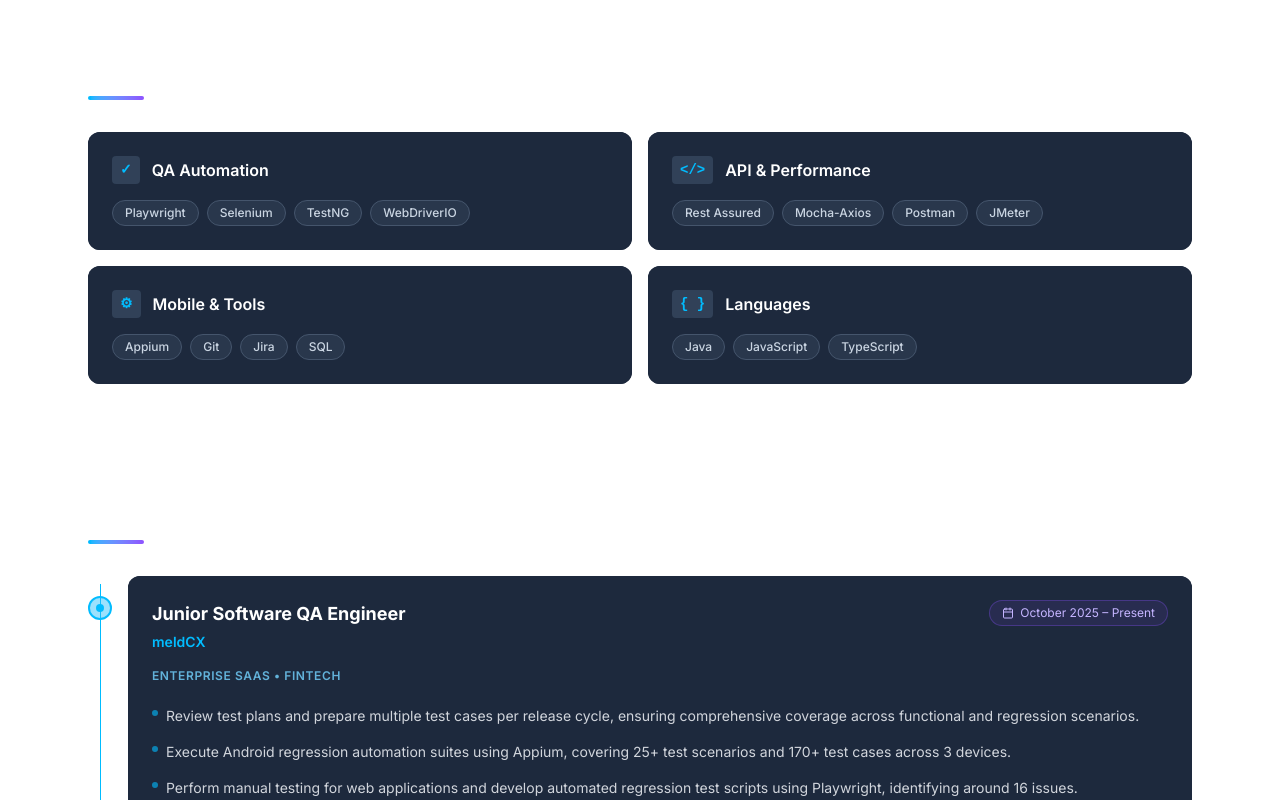
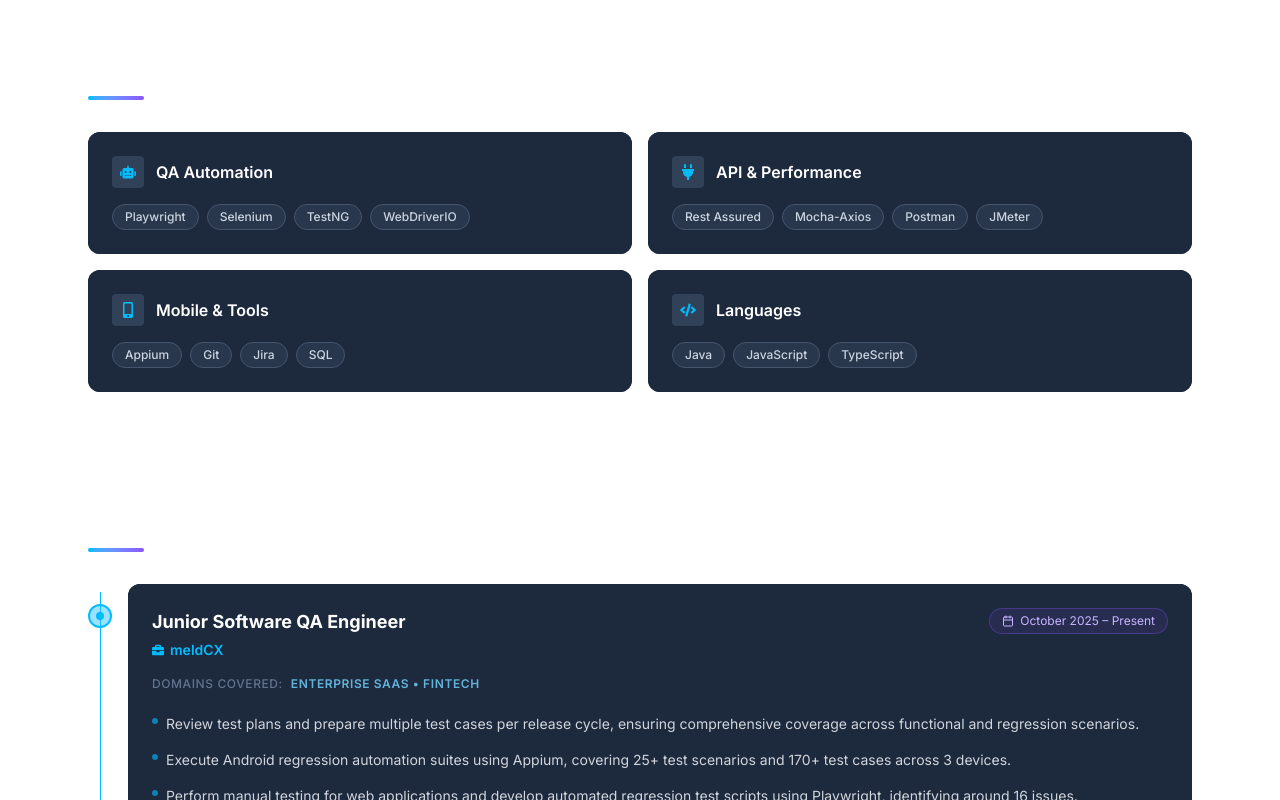
Before and after one commit to tanjidhasan41/tanjid-portfolio, a Next.js app: page / in a window 1280 px wide. Shown: the part 1120-1920 px from the top of the page. Built offline with nearby package versions, Linux system fonts and the light colour scheme.

Commit message:
Update Experience.tsx

```diff
--- a/app/globals.css
+++ b/app/globals.css
@@ -123,7 +123,7 @@ section[id] {
 @keyframes spin-border {
   to { --angle: 360deg; }
 }
-css
+
 /* =========================================
    Experience Timeline Animation
 ========================================= */
--- a/components/Experience.tsx
+++ b/components/Experience.tsx
@@ -1,6 +1,7 @@
 "use client";
 
 import { useEffect, useRef, useState } from "react";
+import { FaBriefcase } from "react-icons/fa";
 
 const experiences = [
   {
@@ -108,19 +109,17 @@ export default function Experience() {
               className="relative pl-10"
             >
               <div
-                className={`absolute left-0 top-5 w-6 h-6 rounded-full border-2 flex items-center justify-center ${
-                  exp.active
+                className={`absolute left-0 top-5 w-6 h-6 rounded-full border-2 flex items-center justify-center ${exp.active
                     ? "border-sky-400 bg-sky-400/20"
                     : "border-slate-500 bg-slate-800"
-                }`}
+                  }`}
               >
                 <div
                   className={`
                     w-2 h-2 rounded-full
-                    ${
-                      exp.active
-                        ? "bg-sky-400 timeline-pulse"
-                        : "bg-slate-500"
+                    ${exp.active
+                      ? "bg-sky-400 timeline-pulse"
+                      : "bg-slate-500"
                     }
                   `}
                 />
@@ -137,17 +136,17 @@ export default function Experience() {
                         {exp.title}
                       </h3>
 
-                      <p className="text-sky-400 font-semibold text-sm mt-1">
+                      <p className="flex items-center gap-1.5 text-sky-400 font-semibold text-sm mt-1">
+                        <FaBriefcase className="text-sky-400 text-xs" />
                         {exp.company}
                       </p>
                     </div>
 
                     <span
-                      className={`mt-2 md:mt-0 text-xs px-3 py-1 rounded-full self-start border flex items-center gap-1.5 ${
-                        exp.active
+                      className={`mt-2 md:mt-0 text-xs px-3 py-1 rounded-full self-start border flex items-center gap-1.5 ${exp.active
                           ? "bg-violet-500/10 border-violet-500/30 text-violet-300"
                           : "bg-slate-700 border-slate-600 text-slate-300"
-                      }`}
+                        }`}
                     >
                       <svg
                         xmlns="http://www.w3.org/2000/svg"
@@ -176,9 +175,14 @@ export default function Experience() {
                     </span>
                   </div>
 
-                  <p className="text-xs font-semibold text-sky-300/80 mb-5 uppercase tracking-wider">
-                    {exp.industry}
-                  </p>
+                  <div className="flex items-center gap-2 mb-5">
+                    <span className="text-xs text-slate-500 uppercase tracking-wider font-medium">
+                      Domains Covered:
+                    </span>
+                    <span className="text-xs font-semibold text-sky-300/80 uppercase tracking-wider">
+                      {exp.industry}
+                    </span>
+                  </div>
 
                   <ul className="space-y-3">
                     {exp.bullets.map((b) => (
--- a/components/Skills.tsx
+++ b/components/Skills.tsx
@@ -1,8 +1,26 @@
+import { FaRobot, FaPlug, FaMobileAlt, FaCode } from "react-icons/fa";
+
 const skillGroups = [
-  { category: "QA Automation", icon: "✓", skills: ["Playwright", "Selenium", "TestNG", "WebDriverIO"] },
-  { category: "API & Performance", icon: "</>", skills: ["Rest Assured", "Mocha-Axios", "Postman", "JMeter"] },
-  { category: "Mobile & Tools", icon: "⚙", skills: ["Appium", "Git", "Jira", "SQL"] },
-  { category: "Languages", icon: "{ }", skills: ["Java", "JavaScript", "TypeScript"] },
+  {
+    category: "QA Automation",
+    icon: <FaRobot className="text-sky-400 text-base" />,
+    skills: ["Playwright", "Selenium", "TestNG", "WebDriverIO"],
+  },
+  {
+    category: "API & Performance",
+    icon: <FaPlug className="text-sky-400 text-base" />,
+    skills: ["Rest Assured", "Mocha-Axios", "Postman", "JMeter"],
+  },
+  {
+    category: "Mobile & Tools",
+    icon: <FaMobileAlt className="text-sky-400 text-base" />,
+    skills: ["Appium", "Git", "Jira", "SQL"],
+  },
+  {
+    category: "Languages",
+    icon: <FaCode className="text-sky-400 text-base" />,
+    skills: ["Java", "JavaScript", "TypeScript"],
+  },
 ];
 
 export default function Skills() {
@@ -13,17 +31,23 @@ export default function Skills() {
 
       <div className="grid grid-cols-1 md:grid-cols-2 gap-4">
         {skillGroups.map((group, i) => (
-          <div key={group.category} className={`reveal delay-${i + 1} spin-card bg-slate-800 rounded-xl hover:scale-[1.02] transition-all duration-300`}>
+          <div
+            key={group.category}
+            className={`reveal delay-${i + 1} spin-card bg-slate-800 rounded-xl hover:scale-[1.02] transition-all duration-300`}
+          >
             <div className="p-6 rounded-xl bg-slate-800">
               <div className="flex items-center gap-3 mb-4">
-                <span className="text-sky-400 font-mono font-bold text-sm bg-slate-700 px-2 py-1 rounded">
+                <span className="bg-slate-700 px-2 py-2 rounded flex items-center justify-center">
                   {group.icon}
                 </span>
                 <h3 className="text-base font-semibold text-white">{group.category}</h3>
               </div>
               <div className="flex flex-wrap gap-2">
                 {group.skills.map((skill) => (
-                  <span key={skill} className="bg-slate-700/60 border border-slate-600 text-slate-300 px-3 py-1 rounded-full text-xs font-medium hover:border-sky-400/60 hover:text-sky-300 transition-all duration-200 cursor-default">
+                  <span
+                    key={skill}
+                    className="bg-slate-700/60 border border-slate-600 text-slate-300 px-3 py-1 rounded-full text-xs font-medium hover:border-sky-400/60 hover:text-sky-300 transition-all duration-200 cursor-default"
+                  >
                     {skill}
                   </span>
                 ))}
```
